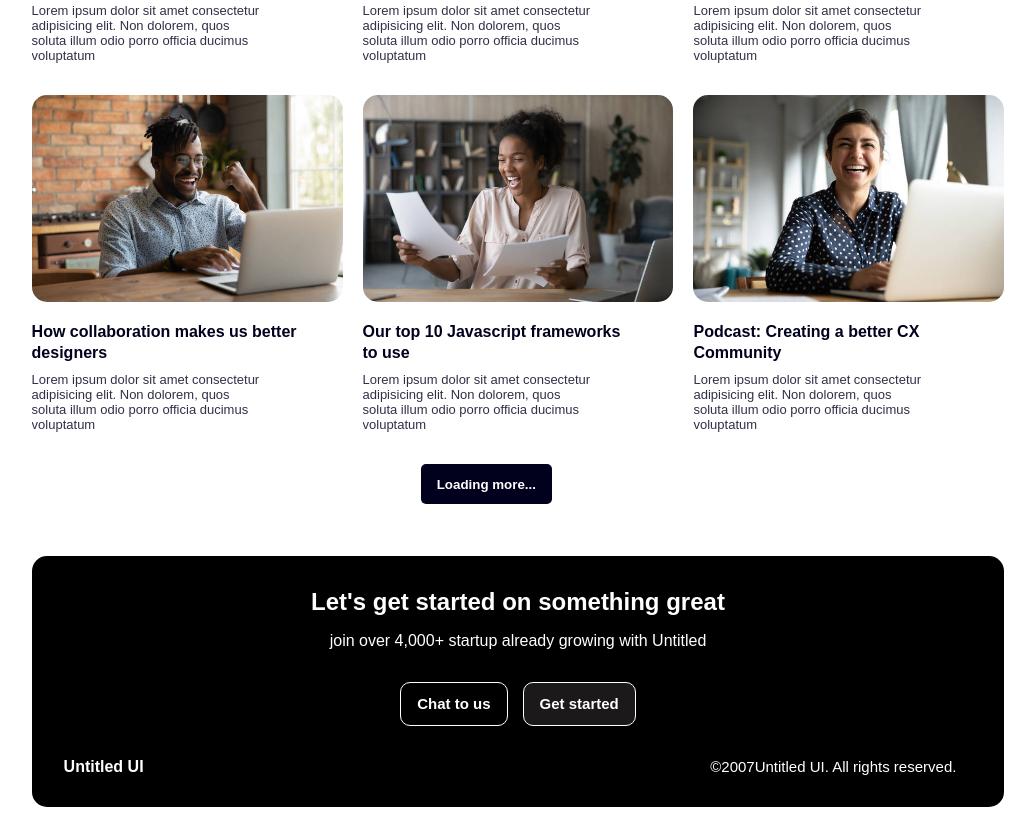
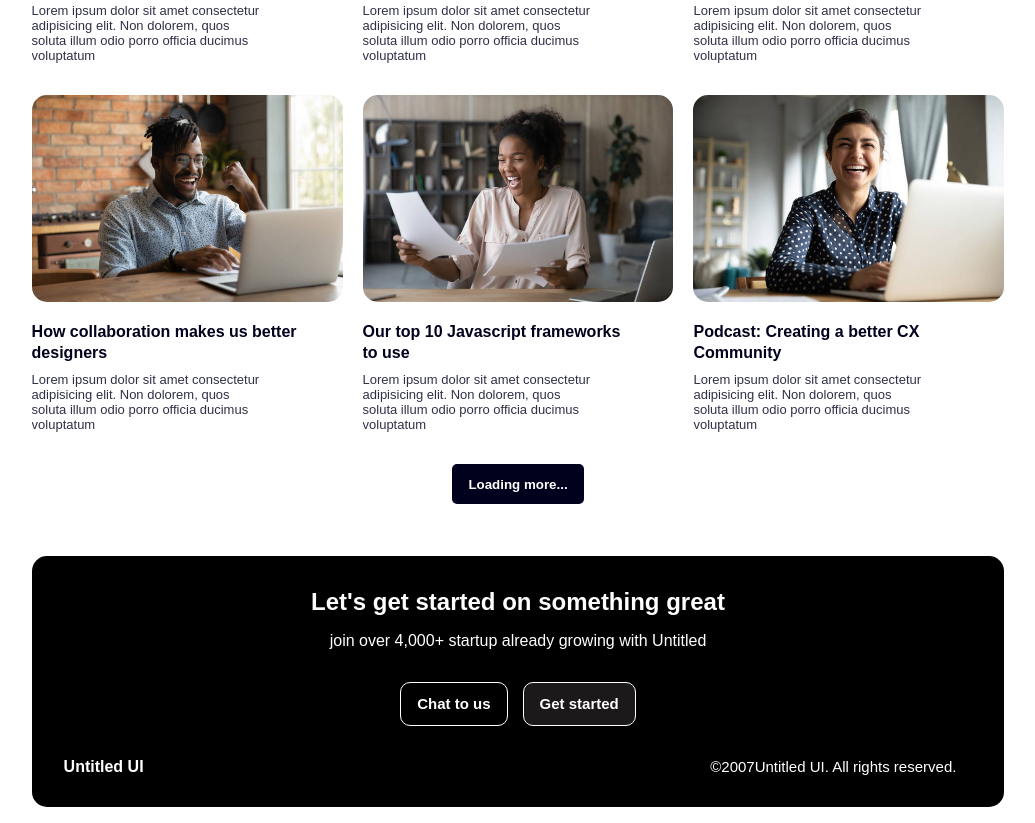
Before and after one commit to NoubissiViany/Blog-Website, a plain HTML site: page index.html in a window 1280 px wide. Shown: the part 1015-1838 px from the top of the page, without its empty margins (122-1157 px from the left). Drawn offline with Linux system fonts and the light colour scheme.

Commit message:
Center article button

```diff
--- a/Assets/Styles/style.css
+++ b/Assets/Styles/style.css
@@ -110,10 +110,12 @@
   color: rgba(1, 1, 29, 0.815);
 }
 
+.articleBtn {
+  text-align: center;
+  margin-top: 2rem;
+}
+
 #mainSection2 button {
-  margin-top: 2rem;
-  text-align: center;
-  margin-inline: 40%;
   white-space: nowrap;
   padding: 0.8rem 1rem;
   border: none;
--- a/index.html
+++ b/index.html
@@ -109,7 +109,9 @@
             </p>
           </article>
         </div>
-        <button>Loading more...</button>
+        <div class="articleBtn">
+          <button>Loading more...</button>
+        </div>
       </section>
     </main>
     <footer id="footer">
```
